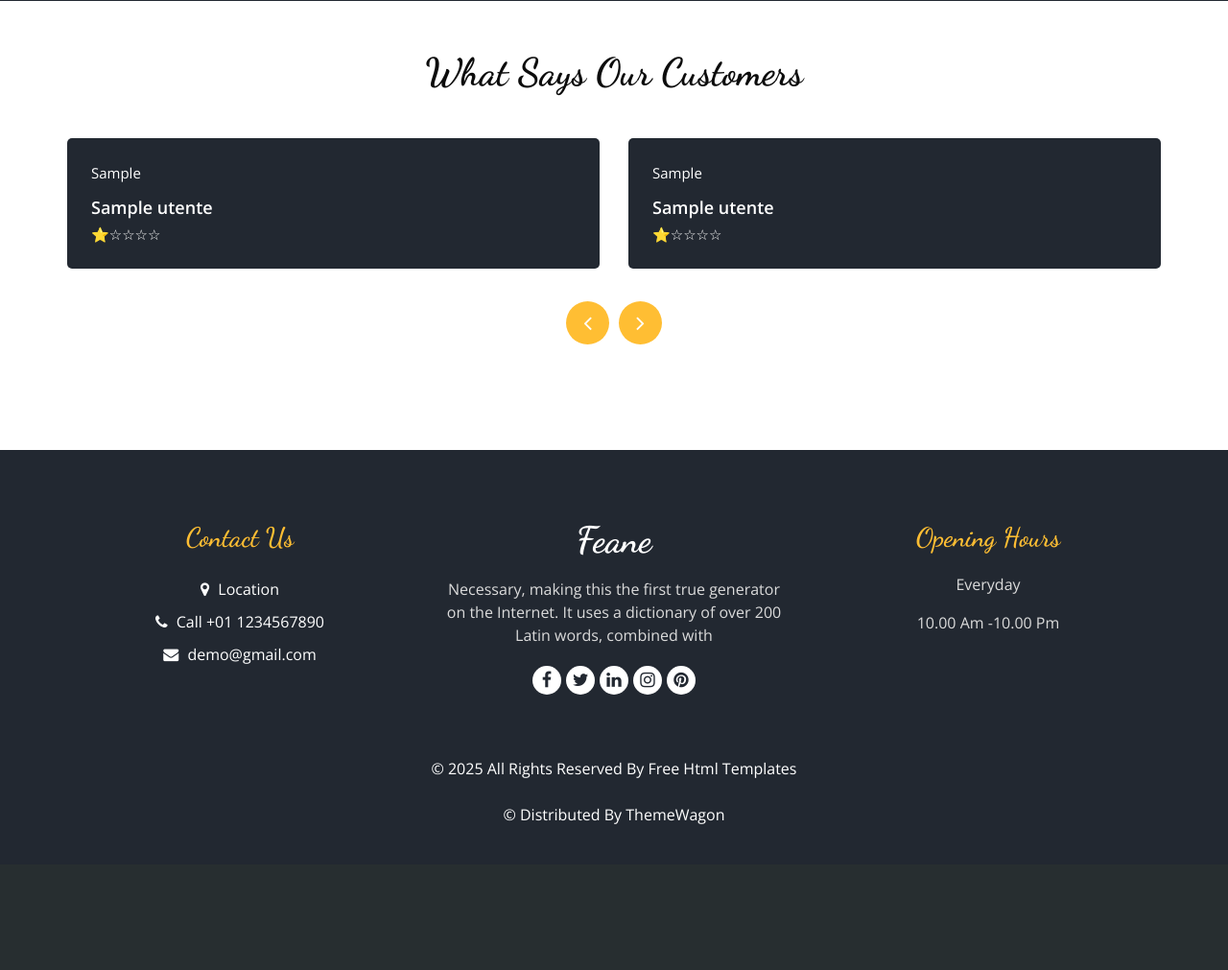
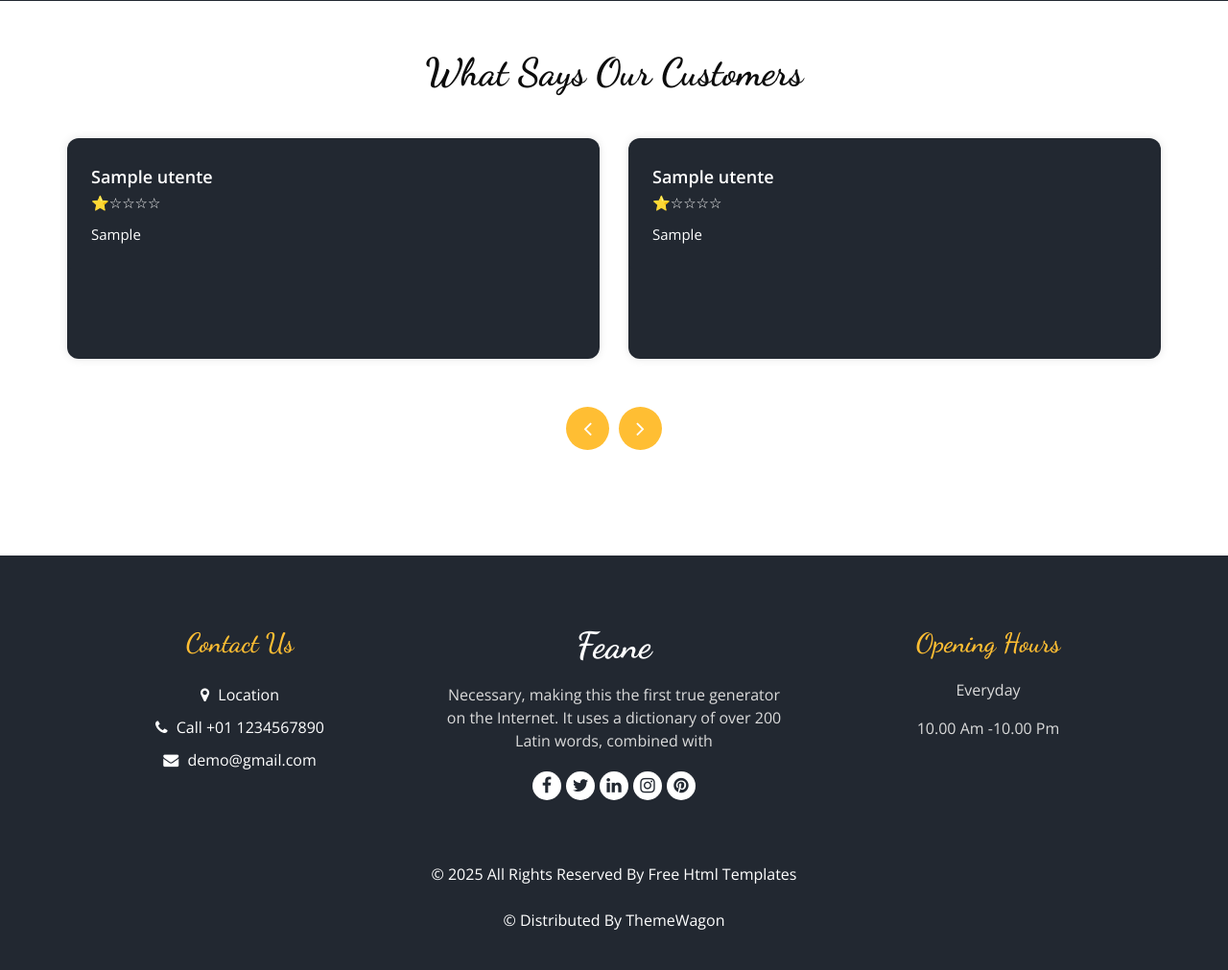
Before and after one commit to Mat0k3/project_web, a PHP site: page / in a window 1280 px wide. Shown: the part 2389-3400 px from the top of the page at 96% size. Before the commit the page ends 3248 px from the top, so only its background shows below. Run offline with PHP 8.4, Linux system fonts and the light colour scheme; tables that the repository leaves empty hold one stand-in row (values such as "Sample post"); some libraries are stand-ins or nearby versions.

Commit message:
recensioni veramente finite

```diff
--- a/index.php
+++ b/index.php
@@ -174,6 +174,83 @@ if ($_SERVER['REQUEST_METHOD'] === 'POST' && isset($_POST['testo'], $_POST['voto
 <!-- Sostituisci il tag <style> esistente con questo -->
 <style>
 
+.nome-utente {
+  font-size: 20px;
+  font-weight: bold;
+  color: #ff9900;
+  margin-bottom: 10px;
+  padding-bottom: 5px;
+}
+
+.modal-overlay {
+  position: fixed;
+  top: 0;
+  left: 0;
+  width: 100%;
+  height: 100%;
+  background-color: rgba(0, 0, 0, 0.7);
+  display: flex;
+  align-items: center;
+  justify-content: center;
+  z-index: 9999;
+}
+
+/* Box */
+.modal-box {
+  background: transparent;
+  padding: 0;
+  border-radius: 12px;
+  max-width: 600px;
+  width: 90%;
+  height: 400px;
+  overflow: hidden;
+  position: relative;
+  display: flex;
+  align-items: center;
+  justify-content: center;
+}
+
+/* Inner review style */
+.modal-box .box {
+  background: #fff;
+  width: 100%;
+  height: 100%;
+  border-radius: 12px;
+  box-shadow: 0 0 20px rgba(255, 165, 0, 0.2);
+  padding: 40px;
+  overflow-y: auto;
+}
+
+.modal-box .detail-box {
+  height: 100%;
+  overflow-y: auto;
+}
+
+.modal-box .detail-box p {
+  font-size: 16px;
+  line-height: 1.6;
+  color: #333;
+}
+
+/* Close button */
+.modal-box .close-btn {
+  position: absolute;
+  top: 0px;
+  right: 20px; /* Cambiato da 'right' a 'left' */
+  font-size: 28px;
+  color: #444;
+  cursor: pointer;
+  z-index: 10;
+}
+
+.modal-box .close-btn:hover {
+  color: #f90;
+}
+
+/* Optional scrollbar styling (for better UX) */
+.modal-box .detail-box::-webkit-scrollbar {
+  width: 0px;
+}
 
   .carousel-wrap {
     position: relative;
@@ -181,12 +258,47 @@ if ($_SERVER['REQUEST_METHOD'] === 'POST' && isset($_POST['testo'], $_POST['voto
   }
 
   .owl-carousel {
-    transition: height 0s ease;
+    transition: height 0.1s ease;
   }
 
-  .owl-carousel .item {
-    min-height: 150px; /* o quello che ti serve */
-  }
+  /* Forza tutte le recensioni ad avere la stessa altezza */
+.client_owl-carousel .item {
+  height: 260px; /* puoi regolare questa altezza */
+  display: flex;
+  align-items: stretch;
+}
+
+.client_owl-carousel .item .box .detail-box{
+  padding-top: 0px;
+  margin-top: 15px;
+}
+
+.client_owl-carousel .box {
+  width: 100%;
+  padding: 0px;
+  background-color: #222831;
+  border-radius: 12px;
+  box-shadow: 0 0 10px rgba(0,0,0,0.1);
+  display: flex;
+  flex-direction: column;
+  justify-content: space-between;
+  overflow: hidden;
+}
+
+.client_owl-carousel .recensione-testo {
+  max-height: 120px;
+  overflow: hidden;
+  text-overflow: ellipsis;
+  display: -webkit-box;
+  -webkit-line-clamp: 5; /* Limita a 5 righe */
+  -webkit-box-orient: vertical;
+}
+
+.client_owl-carousel .stelle {
+  margin-bottom: 10px;
+  margin-right: 0px;  /* Spazio tra stelle e descrizione */
+  font-size: 15px;
+}
 
   .owl-nav {
     position: absolute;
@@ -798,7 +910,7 @@ if ($_SERVER['REQUEST_METHOD'] === 'POST' && isset($_POST['testo'], $_POST['voto
 
     <div class="carousel-wrap row">
       <div class="owl-carousel client_owl-carousel">
-        <?php
+      <?php
         $stmt = $pdo->prepare("
           SELECT r.Testo, r.Voto, u.Nome
           FROM recensione r
@@ -817,16 +929,24 @@ if ($_SERVER['REQUEST_METHOD'] === 'POST' && isset($_POST['testo'], $_POST['voto
 
           echo '<div class="item">
                   <div class="box">
-                    <div class="detail-box">
-                      <p class="recensione-testo">' . $testo_troncato . '</p>';
+                    <div class="detail-box">';
+                    echo '<h6>' . htmlspecialchars($rec['Nome']) . '</h6>';
+                    echo '<div class="stelle">';
+                    for ($v = 1; $v <= 5; $v++) {
+                      echo $v <= $rec['Voto'] ? '⭐' : '☆';
+                    }
+                    echo '</div>';
+                      echo '<p class="recensione-testo">' . $testo_troncato . '</p>';
                       if ($mostra_espandi) {
-                        echo '<a href="#" class="espandi-link text-warning" data-completo="' . htmlspecialchars($testo_completo) . '" data-troncato="' . htmlspecialchars($testo_troncato) . '">Espandi</a>';
+                        echo '<a href="#" class="espandi-link text-warning"
+                                  data-completo="' . htmlspecialchars($testo_completo) . '"
+                                  data-troncato="' . htmlspecialchars($testo_troncato) . '"
+                                  data-nome="' . htmlspecialchars($rec['Nome']) . '"
+                                  data-voto="' . intval($rec['Voto']) . '">
+                                  Espandi
+                                </a>';
                       }
-          echo '<h6>' . htmlspecialchars($rec['Nome']) . '</h6>
-                      <p>';
-          for ($v = 1; $v <= 5; $v++) {
-            echo $v <= $rec['Voto'] ? '⭐' : '☆';
-          }
+                      '<p>';
           echo     '</p>
                     </div>
                   </div>
@@ -867,6 +987,18 @@ if ($_SERVER['REQUEST_METHOD'] === 'POST' && isset($_POST['testo'], $_POST['voto
     </div>
   </div>
 
+  <div id="recensioneModal" class="modal-overlay" style="display: none;">
+  <div class="modal-box">
+    <span class="close-btn">&times;</span>
+    <div class="box">
+      <div class="detail-box">
+      <h5 id="modalNome" class="nome-utente"></h5>
+        <p id="modalVoto" style="margin-bottom: 15px; font-size: 18px;"></p>
+        <p id="modalTestoCompleto"></p>
+      </div>
+    </div>
+  </div>
+</div>
   <!-- end client section -->
   <script>
     window.addEventListener('scroll', function () {
@@ -968,45 +1100,44 @@ if ($_SERVER['REQUEST_METHOD'] === 'POST' && isset($_POST['testo'], $_POST['voto
       });
     });
 
-    document.addEventListener('DOMContentLoaded', function () {
-  function aggiornaAltezzaCarousel() {
-    const itemsAttivi = document.querySelectorAll('.owl-carousel .owl-item.active .item');
-    const carousel = document.querySelector('.owl-carousel');
-    if (itemsAttivi.length > 0 && carousel) {
-      let maxHeight = 0;
-      itemsAttivi.forEach(item => {
-        maxHeight = Math.max(maxHeight, item.offsetHeight);
-      });
-      carousel.style.height = maxHeight + 'px';
-    }
-  }
+    document.addEventListener("DOMContentLoaded", function () {
+  const modal = document.getElementById("recensioneModal");
+  const modalText = document.getElementById("modalTestoCompleto");
+  const modalNome = document.getElementById("modalNome");
+  const modalVoto = document.getElementById("modalVoto");
+  const closeBtn = modal.querySelector(".close-btn");
 
-  document.querySelectorAll('.espandi-link').forEach(link => {
-    link.addEventListener('click', function (e) {
+  document.querySelectorAll(".espandi-link").forEach(link => {
+    link.addEventListener("click", function (e) {
       e.preventDefault();
-      this.blur();
 
-      const paragrafo = this.previousElementSibling;
-      const testoCompleto = this.getAttribute('data-completo');
-      const testoTroncato = this.getAttribute('data-troncato');
+      const testoCompleto = this.getAttribute("data-completo");
+      const nome = this.getAttribute("data-nome");
+      const voto = parseInt(this.getAttribute("data-voto"));
 
-      if (this.textContent.toLowerCase() === 'espandi') {
-        paragrafo.textContent = testoCompleto;
-        this.textContent = 'Comprimi';
-      } else {
-        paragrafo.textContent = testoTroncato;
-        this.textContent = 'Espandi';
+      modalText.textContent = testoCompleto;
+      modalNome.textContent = nome;
+
+      // Genera stelle
+      let stelle = '';
+      for (let i = 1; i <= 5; i++) {
+        stelle += i <= voto ? '⭐' : '☆';
       }
+      modalVoto.textContent = stelle;
 
-      aggiornaAltezzaCarousel();
+      modal.style.display = "flex";
     });
   });
 
-  $('.client_owl-carousel').on('changed.owl.carousel', function () {
-    setTimeout(aggiornaAltezzaCarousel, 100);
+  closeBtn.addEventListener("click", () => {
+    modal.style.display = "none";
   });
 
-  setTimeout(aggiornaAltezzaCarousel, 500);
+  window.addEventListener("click", (e) => {
+    if (e.target === modal) {
+      modal.style.display = "none";
+    }
+  });
 });
   </script>
 
```
